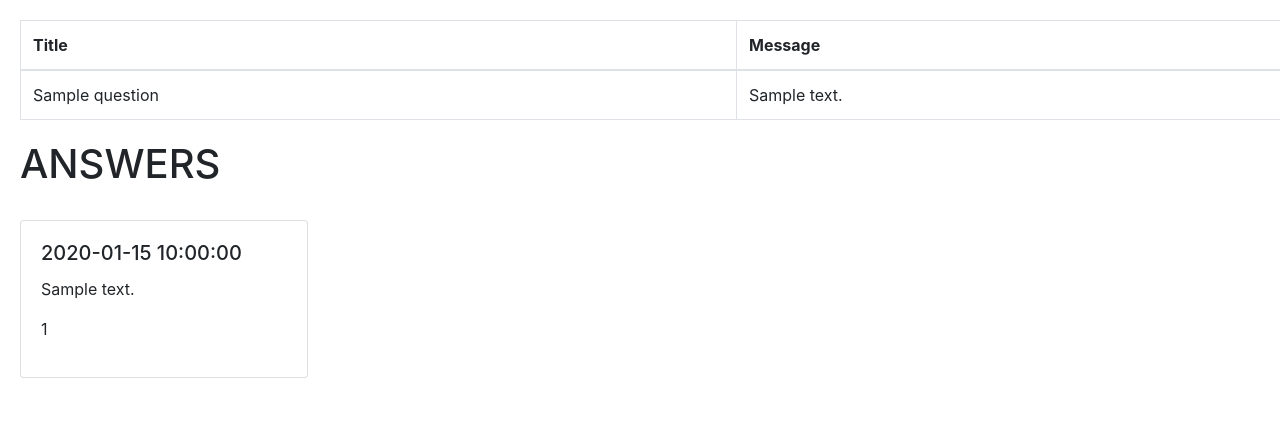
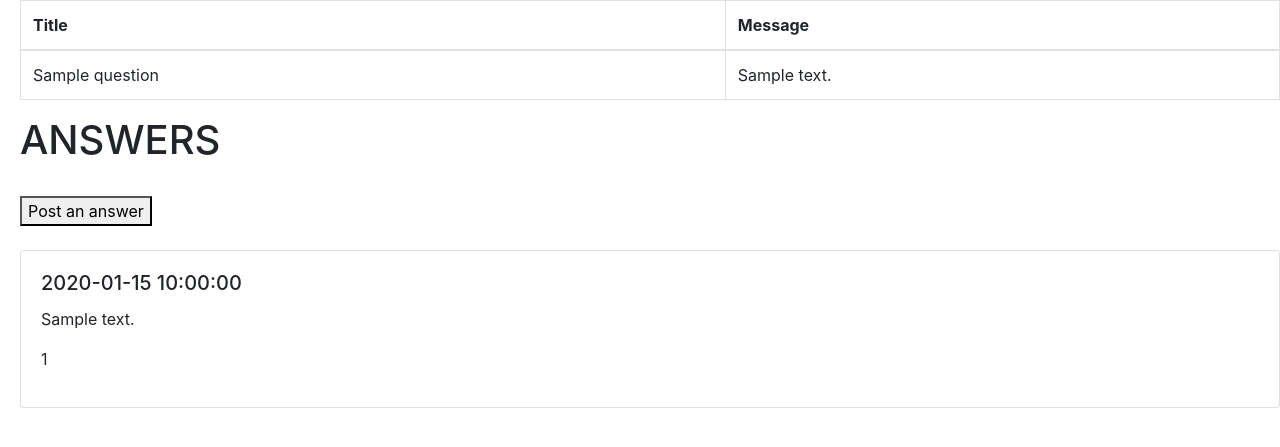
Before and after one commit to MihaelaNaidin040696/ask-mate, a Flask app: template templates/individual_question.html in a window 1280 px wide. Shown: the top 447 px of the page. Run offline with Flask 2, Linux system fonts and the light colour scheme; the template is opened without the code that fills it: most values are stand-ins (such as "Sample title", 1, 10 or a date in 2020).

```diff
--- a/server.py
+++ b/server.py
@@ -9,25 +9,28 @@ app = Flask(__name__)
 @app.route("/")
 @app.route("/list")
 def display_questions():
-    questions= data_manager.list_questions()
-    return render_template('list_of_questions.html', questions=questions)
+    questions = data_manager.list_questions()
+    criteria = request.args.get('order_by', 'submission_time')
+    direction = request.args.get('order_direction', 'desc')
+    sorted_questions = data_manager.sort_questions(questions, criteria, direction)
+    return render_template('list_of_questions.html', questions=sorted_questions)
 
 
 @app.route("/question/<question_id>")
 def display_question_by_id(question_id):
     question = data_manager.get_question_by_id(question_id)
     answers = data_manager.get_answers_by_question_id(question_id)
-    return render_template("individual_question.html", question=question, answers = answers)
+    return render_template("individual_question.html", question=question, answers=answers)
 
 
-@app.route("/add-question", methods=['GET','POST'])
+@app.route("/add-question", methods=['GET', 'POST'])
 def add_new_question():
     if request.method == "GET":
         return render_template("add_question.html")
     elif request.method == "POST":
         new_question = {}
         new_question["id"] = util.get_id()
-        new_question["submission_time"] = 0
+        new_question["submission_time"] = util.get_now_datetime()
         new_question["view_number"] = 0
         new_question["vote_number"] = 0
         new_question["title"] = request.form.get('title')
@@ -37,5 +40,21 @@ def add_new_question():
         return redirect(url_for('display_question_by_id', question_id=new_question['id']))
 
 
+@app.route('/question/<question_id>/new-answer', methods=['GET', 'POST'])
+def add_new_answer(question_id):
+    if request.method == "GET":
+        return render_template("add_answer.html", question_id=question_id)
+    if request.method == "POST":
+        new_answer = {}
+        new_answer['id'] = util.get_id()
+        new_answer['submission_time'] = util.get_now_datetime()
+        new_answer["vote_number"] = 0
+        new_answer["question_id"] = question_id
+        new_answer['message'] = request.form.get('message')
+        new_answer["image"] = ""
+        data_manager.write_answer(new_answer)
+        return redirect(url_for('display_question_by_id', question_id=question_id))
+
+
 if __name__ == "__main__":
-    app.run()
+    app.run(debug=True)
--- a/templates/individual_question.html
+++ b/templates/individual_question.html
@@ -5,8 +5,8 @@
     <title>Question</title>
     <link rel="stylesheet" href="https://cdn.jsdelivr.net/npm/bootstrap@4.0.0/dist/css/bootstrap.min.css" integrity="sha384-Gn5384xqQ1aoWXA+058RXPxPg6fy4IWvTNh0E263XmFcJlSAwiGgFAW/dAiS6JXm" crossorigin="anonymous">
 </head>
-<body>
-    <table style="margin: 20px;" class="table table-bordered">
+<body style="margin-left: 20px;">
+    <table class="table table-bordered">
         <thead>
         <tr>
             <th scope="col">Title</th>
@@ -14,41 +14,24 @@
         </tr>
         </thead>
         <tbody>
-
             <tr>
                 <td>{{ question.title }}</td>
                 <td>{{ question.message }}</td>
             </tr>
-
         </tbody>
     </table>
-{#    <table>#}
-{#    <thead>#}
-{#        <tr>#}
-{#            <th>Answers</th>#}
-{#        </tr>#}
-{#    </thead>#}
-{#        <tbody>#}
-{#            {% for row in answers %}#}
-{#            <tr>#}
-{#                <td>{{ row.submission_time }}</td>#}
-{#                <td>{{ row.vote_number }}</td>#}
-{#                <td>{{ row.message }}</td>#}
-{#                <td>{{ row.image }}</td>#}
-{#            </tr>#}
-{#            {% endfor %}#}
-{#        </tbody>#}
-{#    </table>#}
-    <h1 style="margin-left: 20px;">ANSWERS</h1>
+    <h1>ANSWERS</h1>
+    <br>
+    <form action="{{ url_for('add_new_answer', question_id=question.id)}}">
+    <button type="submit">Post an answer</button>
+    </form>
     <br>
     {% for row in answers %}
-        <div class="card" style="width: 18rem; margin-left: 20px;">
+        <div class="card">
           <div class="card-body">
             <h5 class="card-title">{{ row.submission_time }}</h5>
-    {#        <h6 class="card-subtitle mb-2 text-muted">Card subtitle</h6>#}
             <p class="card-text">{{ row.message }}</p>
             <p class="card-link">{{ row.vote_number }}</p>
-    {#        <p class="card-link">Another link</p>#}
           </div>
         </div> <br>
     {% endfor %}
```
Also changed, not shown: connection.py (+9 -2 lines), data_manager.py (+16 -0 lines), templates/list_of_questions.html (+23 -3 lines), util.py (+10 -5 lines).
